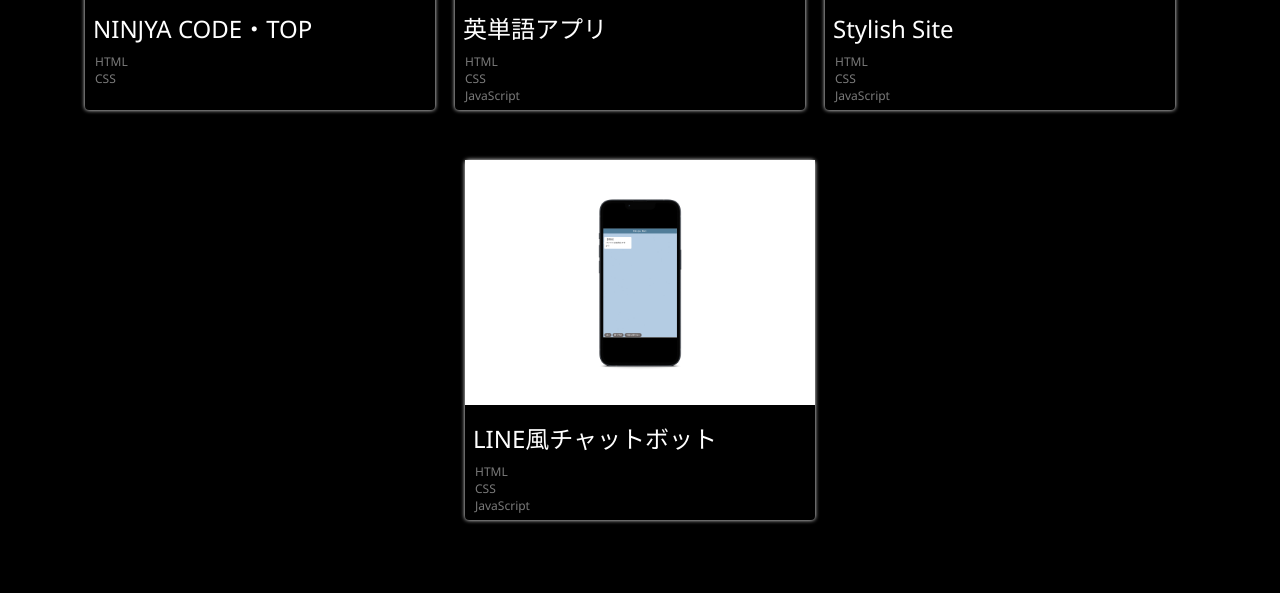
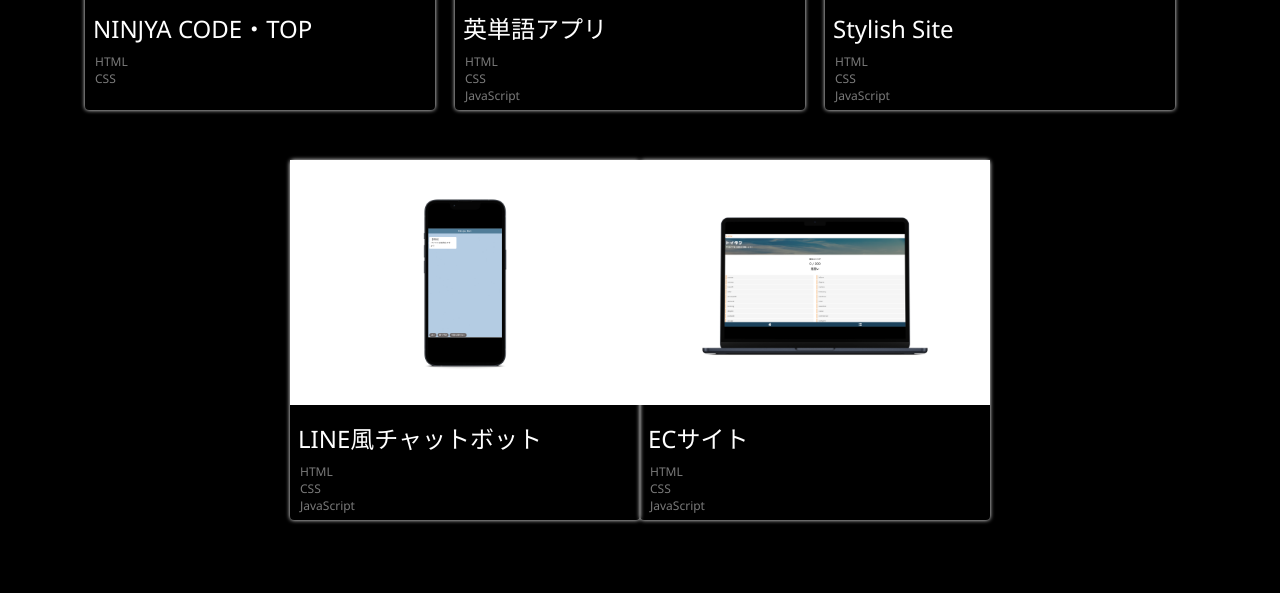
Before and after one commit to Saito-Takuma/Portfolio, a plain HTML site: page index.html in a window 1280 px wide. Shown: the part 1780-2373 px from the top of the page. Drawn offline with Linux system fonts and the light colour scheme.

Commit message:
Update index.html

```diff
--- a/index.html
+++ b/index.html
@@ -114,6 +114,16 @@
             <p>JavaScript</p>
           </div>
         </div>
+	<div class="course">
+          <div class="course-img"><img src="img/Group 2.png" alt=""></div>
+          <!--<div class="course-title">ECサイト</div>-->
+          <a class="course-title" href="./houou_is_answer/index.html" target="_blank" rel="noopener noreferrer">ECサイト</a>
+          <div class="course-langage">
+            <p>HTML</p>
+            <p>CSS</p>
+            <p>JavaScript</p>
+          </div>
+        </div>
       </div>
     </section>
   </div>
```
